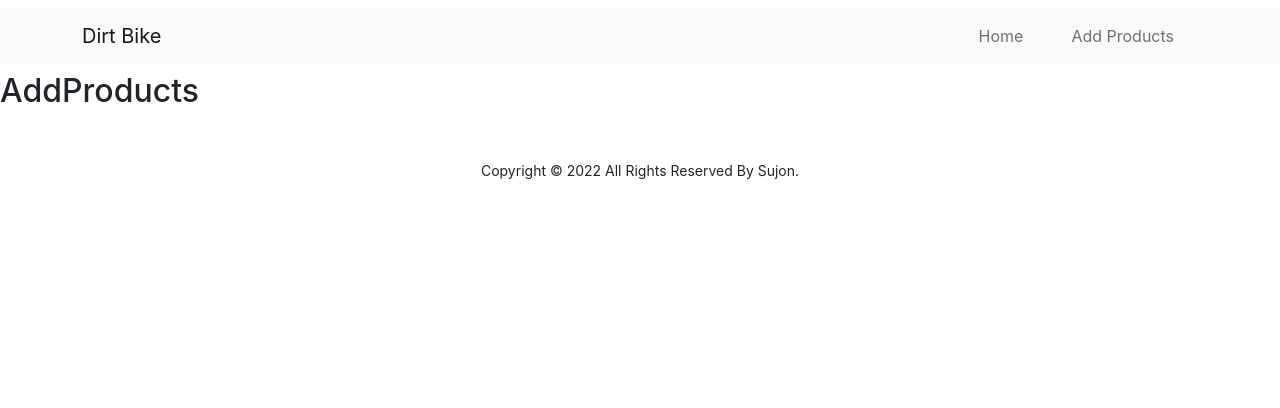
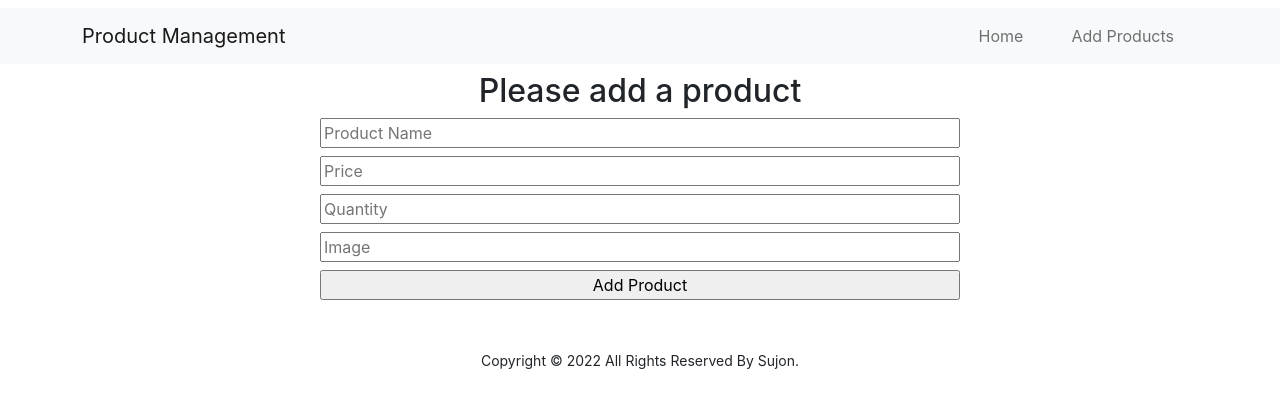
Before and after one commit to Rasujon3/product-management, a React (Create React App) app in the folder client/: page /addproducts in a window 1280 px wide. Shown: the top 408 px of the page. Built offline with nearby package versions, Linux system fonts and the light colour scheme.

Commit message:
design part done

```diff
--- a/client/src/components/AddProducts/AddProducts.js
+++ b/client/src/components/AddProducts/AddProducts.js
@@ -1,9 +1,39 @@
 import React from "react";
+import { useForm } from "react-hook-form";
 
 const AddProducts = () => {
+  const { register, handleSubmit } = useForm();
+  const onSubmit = (data) => console.log(data);
+
   return (
-    <div>
-      <h2>AddProducts</h2>
+    <div className="w-50 mx-auto">
+      <h2 className="text-center">Please add a product</h2>
+      <form className="d-flex flex-column" onSubmit={handleSubmit(onSubmit)}>
+        <input
+          className="mb-2"
+          placeholder="Product Name"
+          {...register("name", { required: true, maxLength: 20 })}
+        />
+        <input
+          className="mb-2"
+          placeholder="Price"
+          type="number"
+          {...register("price")}
+        />
+        <input
+          className="mb-2"
+          placeholder="Quantity"
+          type="number"
+          {...register("quantity")}
+        />
+        <input
+          className="mb-2"
+          placeholder="Image"
+          type="text"
+          {...register("img")}
+        />
+        <input type="submit" value="Add Product" />
+      </form>
     </div>
   );
 };
--- a/client/src/components/Footer/Footer.jsx
+++ b/client/src/components/Footer/Footer.jsx
@@ -5,7 +5,9 @@ const Footer = () => {
     <div>
       <footer className="text-center mt-5">
         <p>
-          <small>Copyright © 2022 All Rights Reserved By Sujon.</small>
+          <small>
+            Copyright © {new Date().getFullYear()} All Rights Reserved By Sujon.
+          </small>
         </p>
       </footer>
     </div>
--- a/client/src/components/Header/Header.jsx
+++ b/client/src/components/Header/Header.jsx
@@ -7,7 +7,7 @@ const Header = () => {
       <nav className="navbar navbar-expand-lg navbar-light bg-light">
         <div className="container">
           <Link className="navbar-brand" to="/">
-            Dirt Bike
+            Product Management
           </Link>
           <button
             className="navbar-toggler"
--- a/client/src/components/Product/Product.jsx
+++ b/client/src/components/Product/Product.jsx
@@ -1,9 +1,25 @@
 import React from "react";
 
-const Product = () => {
+const Product = ({ product }) => {
+  const { name, price, quantity, img } = product;
   return (
-    <div>
-      <h2>Product</h2>
+    <div className="col">
+      <div className="card h-100">
+        <img src={img} className="card-img-top" alt={name} />
+        <div className="card-body">
+          <h5 className="card-title">{name}</h5>
+          <p className="card-text">Price: ${price}</p>
+          <p className="card-text">
+            <small>Quantity: {quantity}</small>
+          </p>
+        </div>
+        <div className="card-footer">
+          <div className="d-flex justify-content-between">
+            <button className="btn btn-primary">Update</button>
+            <button className="btn btn-primary">Delete</button>
+          </div>
+        </div>
+      </div>
     </div>
   );
 };
--- a/client/src/components/Products/Products.jsx
+++ b/client/src/components/Products/Products.jsx
@@ -1,9 +1,24 @@
-import React from "react";
+import React, { useEffect, useState } from "react";
+import useProducts from "../../hooks/useProducts";
+import Product from "../Product/Product";
 
 const Products = () => {
+  /*   const [products, setProducts] = useState([]);
+  useEffect(() => {
+    const url = `products.json`;
+    fetch(url)
+      .then((res) => res.json())
+      .then((data) => setProducts(data));
+  }, []); */
+  const [products, setProducts] = useProducts();
   return (
-    <div>
-      <h2>Products</h2>
+    <div className="container">
+      <h2 className="text-center mt-2 mb-5">Products: {products.length}</h2>
+      <div class="row row-cols-1 row-cols-md-3 g-4">
+        {products.map((product) => (
+          <Product key={product.id} product={product} />
+        ))}
+      </div>
     </div>
   );
 };
--- /dev/null
+++ b/client/src/hooks/useProducts.js
@@ -0,0 +1,14 @@
+import { useEffect, useState } from "react";
+
+const useProducts = () => {
+  const [products, setProducts] = useState([]);
+  useEffect(() => {
+    const url = `products.json`;
+    fetch(url)
+      .then((res) => res.json())
+      .then((data) => setProducts(data));
+  }, []);
+  return [products, setProducts];
+};
+
+export default useProducts;
```
Also changed, not shown: client/public/products.json (added, +23 -0 lines).
